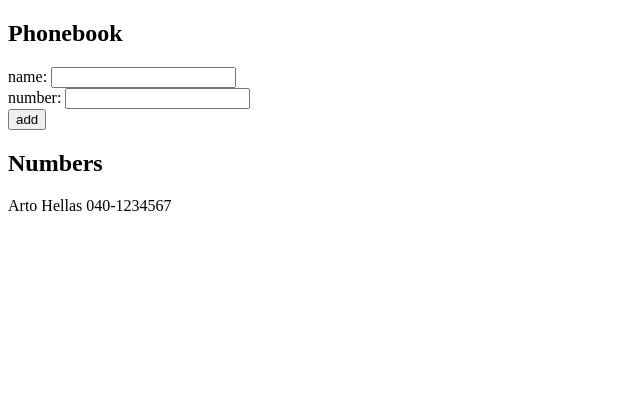
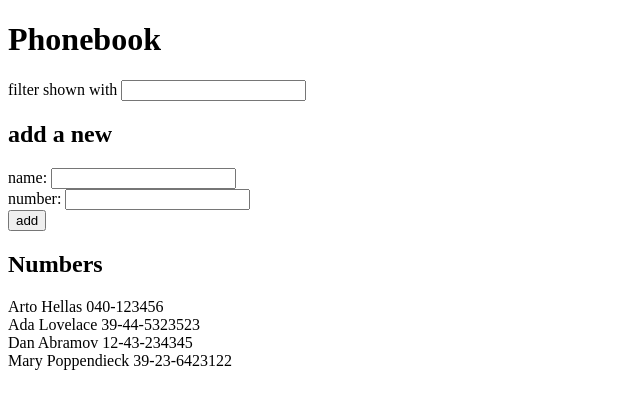
Before and after one commit to R-Middleton/FullStackOpen, a React (Create React App) app in the folder part2/phonebook/: page / in a window 1280 px wide. Shown: the top 408 px of the page, without its empty margins (0-640 px from the left). Built offline with nearby package versions, Linux system fonts and the light colour scheme.

Commit message:
Completed 2.9

```diff
--- a/part2/phonebook/src/App.js
+++ b/part2/phonebook/src/App.js
@@ -3,10 +3,14 @@
 
 const App = () => {
   const [persons, setPersons] = useState([
-    { name: 'Arto Hellas', id: 1, number: '040-1234567' }
+    { name: 'Arto Hellas', number: '040-123456', id: 1, },
+    { name: 'Ada Lovelace', number: '39-44-5323523', id: 2 },
+    { name: 'Dan Abramov', number: '12-43-234345', id: 3 },
+    { name: 'Mary Poppendieck', number: '39-23-6423122', id: 4 }
   ])
   const [newName, setNewName] = useState('')
   const [newNumber, setNewNumber] = useState('')
+  const [newFilter, setNewFilter] = useState('')
 
   const addPerson = (event) => {
     event.preventDefault()
@@ -35,11 +39,18 @@
     setNewNumber(event.target.value)
   }
 
+  const handleFilterChange = (event) => {
+    setNewFilter(event.target.value)
+  }
+
   return (
     <div>
-      <h2>Phonebook</h2>
-
+      <h1>Phonebook</h1>
+      <div>
+        filter shown with <input value={newFilter} onChange={handleFilterChange} />
+      </div>
       <form onSubmit={addPerson}>
+        <h2>add a new</h2>
         <div>name: <input value={newName} onChange={handleNameChange} /></div>
         <div>number: <input value={newNumber} onChange={handleNumberChange} /> </div>
         <div>
@@ -48,7 +59,15 @@
       </form>
 
       <h2>Numbers</h2>
-      {persons.map(person => <Person person={person} key={person.name} />)}
+      {persons.map(person => {
+        if (person.name.toLowerCase().includes(newFilter.toLowerCase())) {
+          return (
+            <Person person={person} key={person.name} />
+          )
+        } else {
+          return ''
+        }
+      })}
     </div>
   )
 }
```
